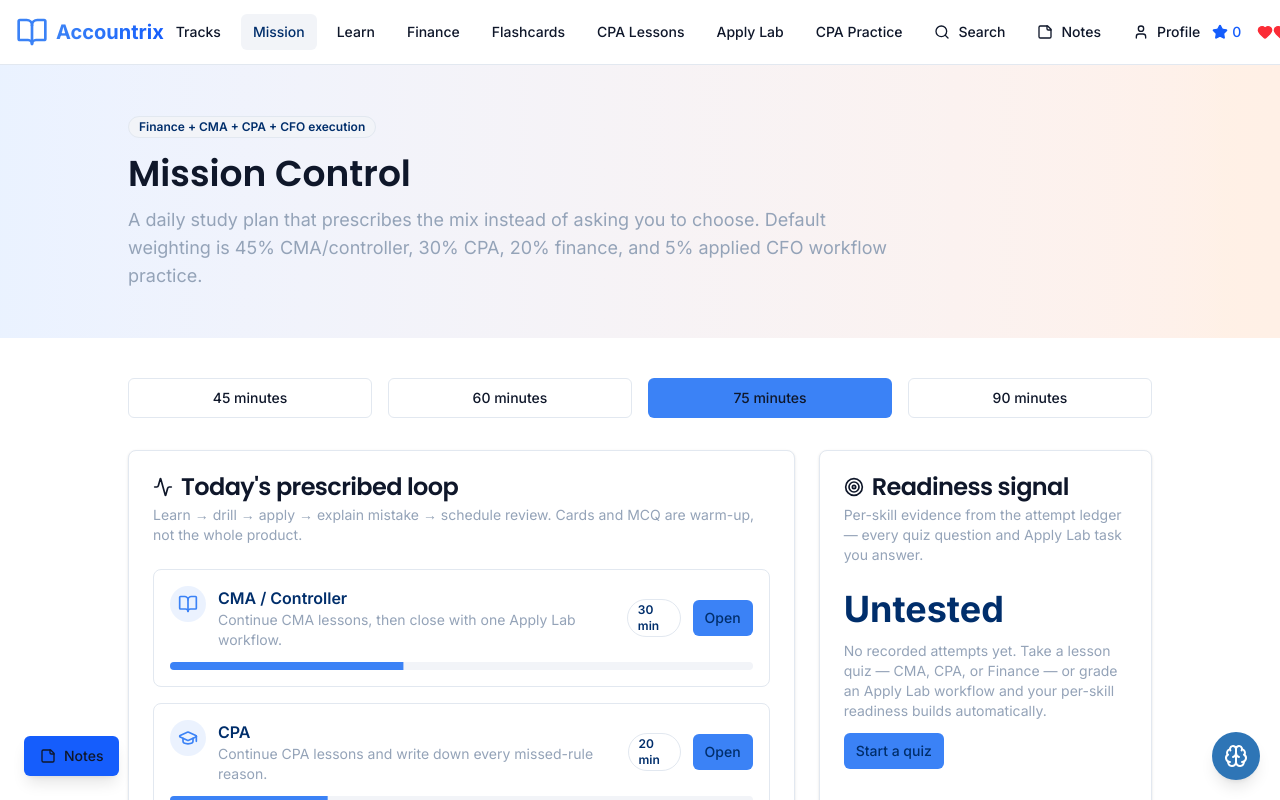
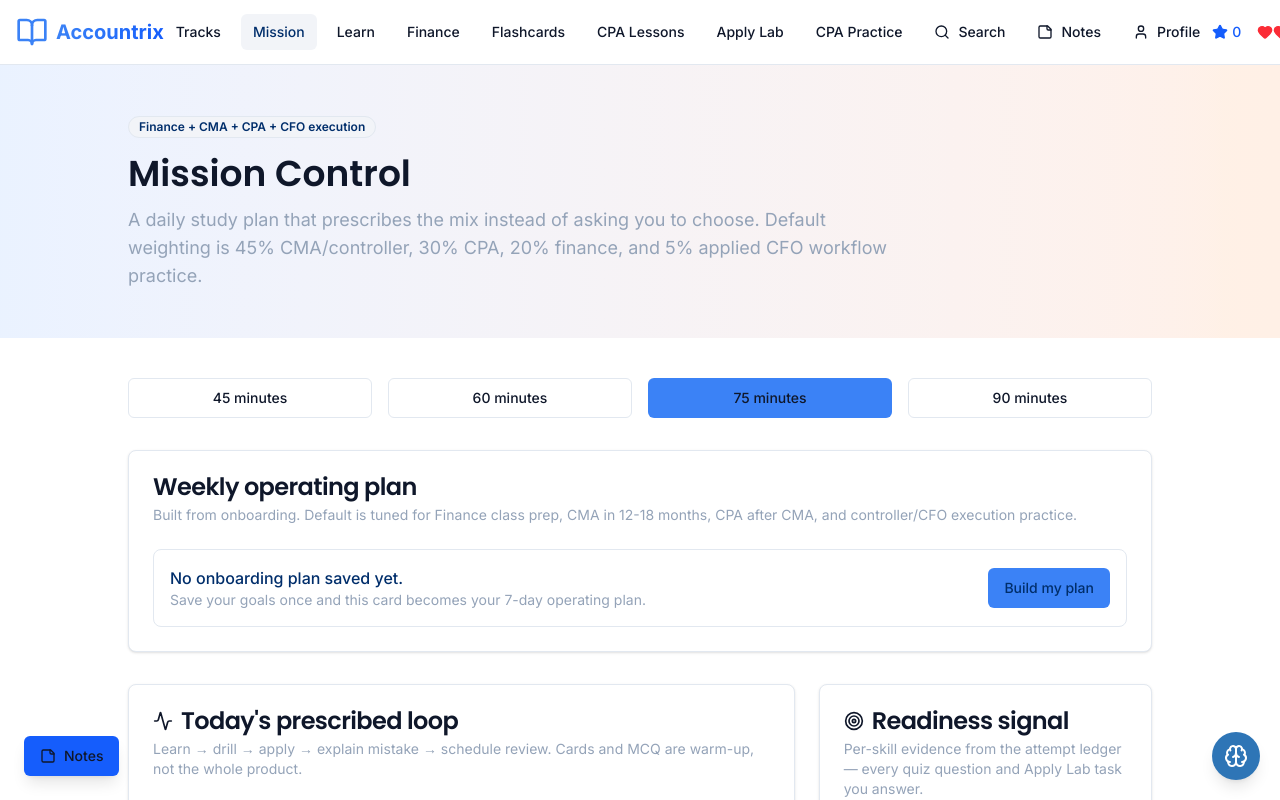
Before and after one commit to kennybhill7/AccountrixCPA-App, a Next.js app: page /mission in a window 1280 px wide. Shown: the top 800 px of the page. Built offline with nearby package versions, Linux system fonts and the light colour scheme.

Commit message:
feat(mission): add first-run weekly operating plan

```diff
--- a/app/mission/page.tsx
+++ b/app/mission/page.tsx
@@ -19,6 +19,14 @@
 import type { AttemptTrack } from "@/lib/types";
 
 const TRACKS: AttemptTrack[] = ["cma", "cpa", "finance", "apply"];
+
+interface MissionIntake {
+  role?: string;
+  goals?: string[];
+  timeline?: string;
+  hoursPerWeek?: number;
+  notes?: string;
+}
 
 const laneMeta: Record<
   SessionItem["lane"],
@@ -64,12 +72,23 @@
 export default function MissionControlPage() {
   const hydrated = useHydratedStore();
   const [minutes, setMinutes] = useState(75);
+  const [intake, setIntake] = useState<MissionIntake | null>(null);
   // Stamp "today" once per mount so plan/readiness stay stable within a visit.
   const [nowDay] = useState(() => dayNumber(Date.now()));
 
   const eventsRaw = useAttempts((s) => s.events);
   const srsItems = useSrs((s) => s.items);
   const events = hydrated ? eventsRaw : [];
+
+  useEffect(() => {
+    if (!hydrated) return;
+    try {
+      const raw = localStorage.getItem("ai-intake");
+      setIntake(raw ? JSON.parse(raw) : null);
+    } catch {
+      setIntake(null);
+    }
+  }, [hydrated]);
 
   // Skill → lesson map for "Study this" links; fallback is simply no link.
   const [skillMap, setSkillMap] = useState<SkillMap>({});
@@ -125,6 +144,25 @@
     );
   }, [plan, weakestByTrack, dueCount]);
 
+  const weeklyPlan = useMemo(() => {
+    const hrs = Math.max(3, Math.min(20, intake?.hoursPerWeek ?? 8));
+    const financeHeavy = intake?.goals?.some((g) => /finance|b\+/i.test(g)) ?? true;
+    const cmaHeavy = intake?.goals?.some((g) => /cma/i.test(g)) ?? true;
+    const cpaHeavy = intake?.goals?.some((g) => /cpa/i.test(g)) ?? true;
+    const applyHeavy = intake?.goals?.some((g) => /controller|cfo|work|promotion/i.test(g)) ?? true;
+    const base = [
+      { day: "Mon", focus: cmaHeavy ? "CMA + controller lesson quiz" : "CMA review", href: "/learn" },
+      { day: "Tue", focus: cpaHeavy ? "CPA lesson + 10 practice questions" : "CPA review", href: "/cpa" },
+      { day: "Wed", focus: financeHeavy ? "Finance class drill + calculator reps" : "Finance maintenance", href: "/finance" },
+      { day: "Thu", focus: cmaHeavy ? "CMA weak-skill review + quiz retake" : "CMA maintenance", href: "/mission" },
+      { day: "Fri", focus: cpaHeavy ? "CPA Practice timed set + mistake review" : "CPA maintenance", href: "/crossover" },
+      { day: "Sat", focus: applyHeavy ? "Apply Lab workflow + stakeholder explanation" : "Applied review", href: "/apply" },
+      { day: "Sun", focus: "SRS review, notes cleanup, next-week reset", href: "/profile" },
+    ];
+    const minutesPerDay = Math.max(25, Math.round((hrs * 60) / 6 / 5) * 5);
+    return { hours: hrs, minutesPerDay, days: base };
+  }, [intake]);
+
   if (!hydrated) {
     return (
       <div className="container mx-auto py-12 px-4">
@@ -163,6 +201,54 @@
               </Button>
             ))}
           </div>
+
+          <Card>
+            <CardHeader>
+              <CardTitle>Weekly operating plan</CardTitle>
+              <CardDescription>
+                Built from onboarding. Default is tuned for Finance class prep, CMA in 12-18
+                months, CPA after CMA, and controller/CFO execution practice.
+              </CardDescription>
+            </CardHeader>
+            <CardContent>
+              {!intake ? (
+                <div className="flex flex-col gap-3 rounded-lg border p-4 md:flex-row md:items-center md:justify-between">
+                  <div>
+                    <div className="font-medium">No onboarding plan saved yet.</div>
+                    <p className="text-sm text-muted-foreground">
+                      Save your goals once and this card becomes your 7-day operating plan.
+                    </p>
+                  </div>
+                  <Button asChild>
+                    <Link href="/onboarding">Build my plan</Link>
+                  </Button>
+                </div>
+              ) : (
+                <div className="space-y-4">
+                  <div className="flex flex-wrap items-center gap-2 text-sm text-muted-foreground">
+                    <Badge variant="outline">{intake.role || "Learner"}</Badge>
+                    <Badge variant="outline">{weeklyPlan.hours} hrs/week</Badge>
+                    <Badge variant="outline">{weeklyPlan.minutesPerDay} min/session target</Badge>
+                    {(intake.goals ?? []).slice(0, 4).map((goal) => (
+                      <Badge key={goal} variant="secondary">{goal}</Badge>
+                    ))}
+                  </div>
+                  <div className="grid gap-3 md:grid-cols-7">
+                    {weeklyPlan.days.map((day) => (
+                      <Link
+                        key={day.day}
+                        href={day.href}
+                        className="rounded-lg border p-3 transition hover:border-primary hover:bg-accent/40"
+                      >
+                        <div className="font-semibold">{day.day}</div>
+                        <div className="mt-1 text-xs text-muted-foreground">{day.focus}</div>
+                      </Link>
+                    ))}
+                  </div>
+                </div>
+              )}
+            </CardContent>
+          </Card>
 
           <div className="grid gap-6 lg:grid-cols-[2fr_1fr]">
             <Card>
--- a/app/onboarding/page.tsx
+++ b/app/onboarding/page.tsx
@@ -72,7 +72,12 @@
   const [industry, setIndustry] = useState("Construction");
   const [entities, setEntities] = useState("10+");
   const [software, setSoftware] = useState("Ledgerline Intacct");
-  const [goals, setGoals] = useState<string[]>(["Both"]);
+  const [goals, setGoals] = useState<string[]>([
+    "Finance B+",
+    "CMA in 12-18 months",
+    "CPA after CMA",
+    "Controller/CFO execution",
+  ]);
   const [timeline, setTimeline] = useState("12months");
   const [hoursPerWeek, setHoursPerWeek] = useState(5);
   const [notes, setNotes] = useState("");
@@ -91,7 +96,12 @@
         setIndustry(data.industry || "Construction");
         setEntities(data.entities || "10+");
         setSoftware(data.software || "Ledgerline Intacct");
-        setGoals(data.goals || ["Both"]);
+        setGoals(data.goals || [
+          "Finance B+",
+          "CMA in 12-18 months",
+          "CPA after CMA",
+          "Controller/CFO execution",
+        ]);
         setTimeline(data.timeline || "12months");
         setHoursPerWeek(data.hoursPerWeek || 5);
         setNotes(data.notes || "");
@@ -165,7 +175,8 @@
     <div className="container mx-auto px-4 py-10">
       <h1 className="text-3xl font-heading font-bold mb-2">Onboarding</h1>
       <p className="text-muted-foreground mb-8">
-        Tell us your role and pain points. Claude will generate your plan.
+        Set your exam, class, and controller/CFO priorities. Mission Control will use this to
+        generate the weekly operating plan.
       </p>
 
       <div className="grid grid-cols-1 lg:grid-cols-3 gap-6">
@@ -283,7 +294,14 @@
             <div>
               <Label>Goals</Label>
               <div className="grid grid-cols-2 gap-2 mt-2">
-                {["Fix work problems", "Pass CPA", "Both", "Promotion", "New CFO role"].map((g) => {
+                {[
+                  "Finance B+",
+                  "CMA in 12-18 months",
+                  "CPA after CMA",
+                  "Controller/CFO execution",
+                  "Promotion",
+                  "New CFO role",
+                ].map((g) => {
                   const checked = goals.includes(g);
                   return (
                     <label key={g} className="flex items-center gap-2 text-sm">
@@ -357,17 +375,17 @@
               <Input
                 value={notes}
                 onChange={(e) => setNotes(e.target.value)}
-                placeholder="Anything urgent or specific (e.g., $12k difference, lender deadline)"
+                placeholder="Anything urgent or specific (e.g., Finance exam date, weak CMA area, CPA target section)"
               />
             </div>
 
             <div className="flex gap-3">
               <Button disabled={saving} onClick={saveIntake} className="btn-primary">
-                {saving ? "Saving…" : "Save & Notify Claude"}
+                {saving ? "Saving..." : "Save & Build Mission Plan"}
               </Button>
               {saved && (
                 <span className="text-green-600 self-center">
-                  Saved. Claude can now generate your plan.
+                  Saved. Open Mission Control to follow the generated weekly plan.
                 </span>
               )}
             </div>
```
